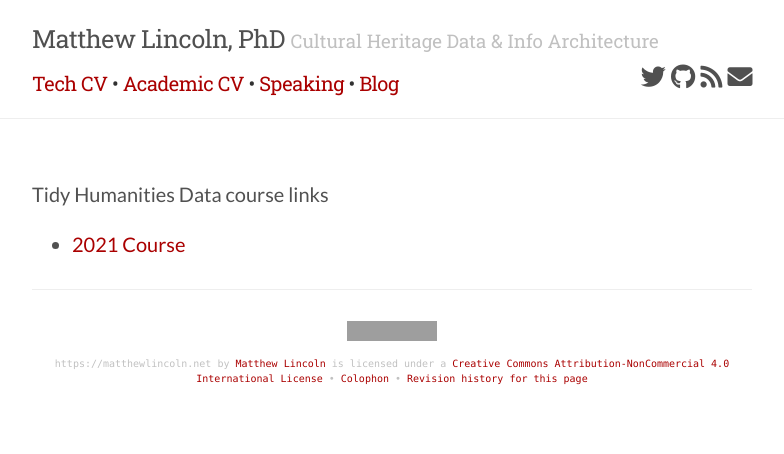
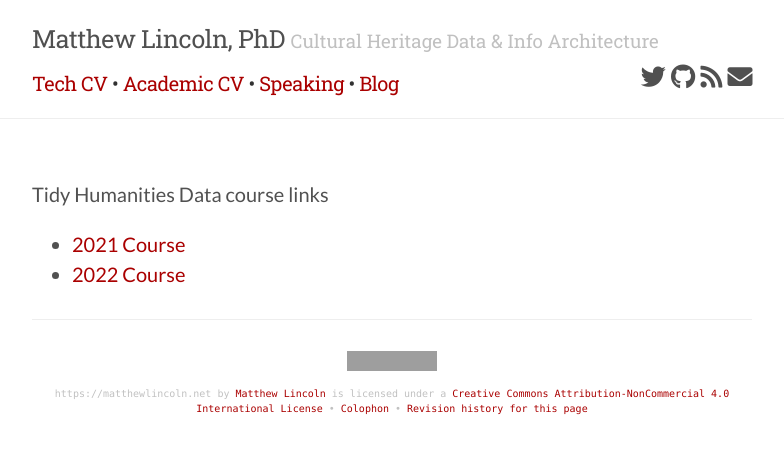
Before and after one commit to mdlincoln/mdlincoln.github.io, a Jekyll site: the page built from pages/tidy_humanities_data.md, in a window 1280 px wide. Shown: the top 454 px of the page, without its empty margins (248-1032 px from the left). Built offline with Jekyll 4.4.1, drawn with Linux system fonts in a browser that asks for light colours; nearby versions of some CDN libraries; grey boxes are pictures that could not be loaded.

Commit message:
tidy humanities data link

```diff
--- a/pages/tidy_humanities_data.md
+++ b/pages/tidy_humanities_data.md
@@ -7,3 +7,4 @@
 Tidy Humanities Data course links
 
 - [2021 Course](https://matthewlincoln.net/tidy_humanities_data_2021/)
+- [2022 Course](https://matthewlincoln.net/tidy_humanities_data_2022/)
```
